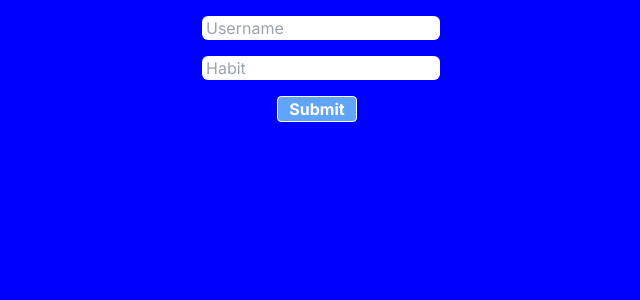
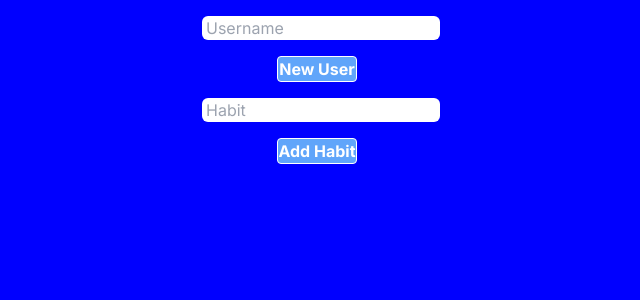
Before and after one commit to EricCui2005/habit-tracker, a Next.js app: page /register in a window 1280 px wide. Shown: the top 300 px of the page, without its empty margins (323-963 px from the left). Built offline with nearby package versions, Linux system fonts and the light colour scheme.

Commit message:
Completed basic functionality of register page

```diff
--- a/src/app/register/page.tsx
+++ b/src/app/register/page.tsx
@@ -16,9 +16,11 @@ export default function RegisterPage() {
     }
 
     // Form submission handling
-    const handleSubmit = async (event: React.FormEvent<HTMLFormElement>) => {
+    const handleSubmitUser = async (event: React.FormEvent<HTMLFormElement>) => {
         event.preventDefault();
-        const response = await fetch('/api/new', { // API call
+
+        // Creating a new user
+        const response = await fetch('/api/new', {
             method: 'POST',
             headers: {
                 'Content-Type': 'application/json',
@@ -29,20 +31,39 @@ export default function RegisterPage() {
         })
         console.log(response.json());
     }
+
+    const handleSubmitHabit = async (event: React.FormEvent<HTMLFormElement>) => {
+        event.preventDefault();
+
+        const response = await fetch('/api/add', {
+            method: 'POST',
+            headers: {
+                'Content-Type': 'application/json',
+            },
+            body: JSON.stringify({
+                username: userValue,
+                habit: habitValue,
+            })
+        });
+        console.log(response.json());
+    }
     return (
         <div className="flex flex-col justify-center items-center">
-            <form onSubmit={handleSubmit} className="flex flex-col justify-center items-center gap-4 mt-4">
+            <form onSubmit={handleSubmitUser} className="flex flex-col justify-center items-center gap-4 mt-4">
                 <div>
                     <label>
                         <input placeholder="Username" className="text-black ml-2 pl-1 rounded-md" type="text" onChange={handleInputChange} value={userValue}/>
                     </label>
                 </div>
+                <button type="submit" className="border border-solid border-white w-20 rounded bg-blue-400 font-bold text-center">New User</button>
+            </form>
+            <form onSubmit={handleSubmitHabit} className="flex flex-col justify-center items-center gap-4 mt-4">
                 <div>
                     <label>
                         <input placeholder="Habit" className="text-black ml-2 pl-1 rounded-md" type="text" onChange={handleInputChange} value={habitValue}/>
                     </label>
                 </div>
-                <button type="submit" className="border border-solid border-white w-20 rounded bg-blue-400 font-bold text-center">Submit</button>
+                <button type="submit" className="border border-solid border-white w-20 rounded bg-blue-400 font-bold text-center">Add Habit</button>
             </form>
         </div>
     )
```
